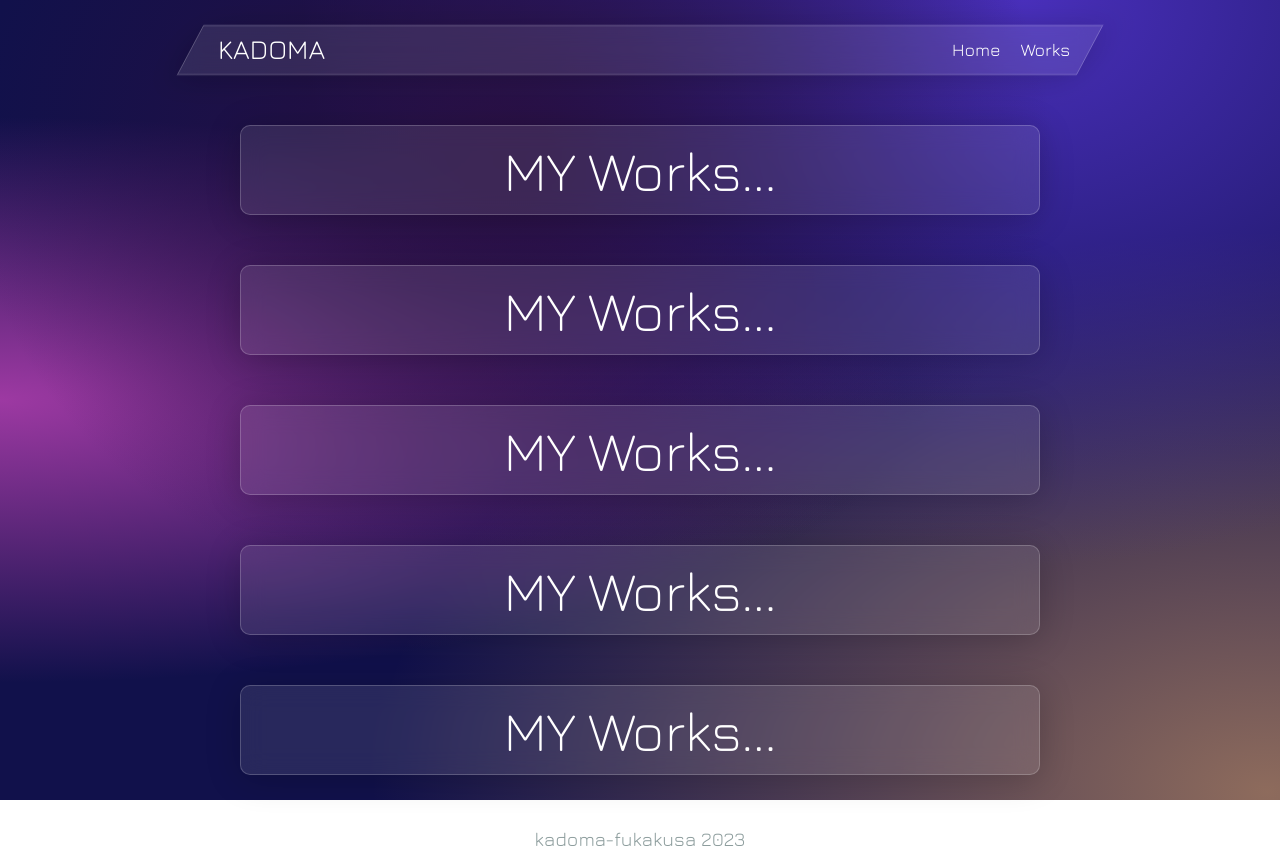
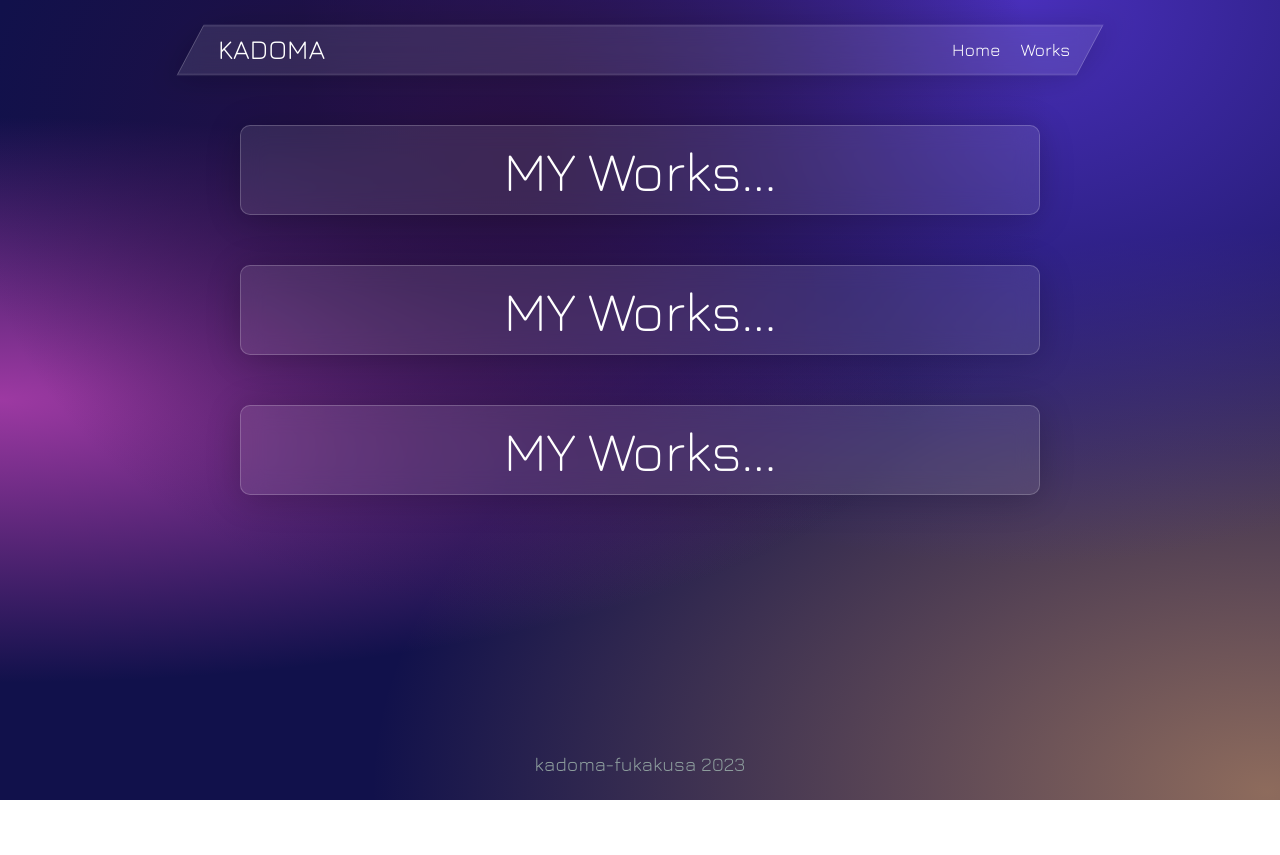
Before and after one commit to KamabokoFish/kamaboko-next-site, a Next.js app: page /works in a window 1280 px wide. After the commit the page ends 800 px from the top, so only its background shows below. Built offline with nearby package versions, Linux system fonts and the light colour scheme.

Commit message:
fix(worksSection): delete some components

```diff
--- a/src/components/worksSection.js
+++ b/src/components/worksSection.js
@@ -46,12 +46,6 @@ const WorksSection = () => {
       <div css={worksHeader}>
         <h2 css={h2Style}>MY Works...</h2>
       </div>
-      <div css={worksHeader}>
-        <h2 css={h2Style}>MY Works...</h2>
-      </div>
-      <div css={worksHeader}>
-        <h2 css={h2Style}>MY Works...</h2>
-      </div>
     </section>
   );
 };
```
